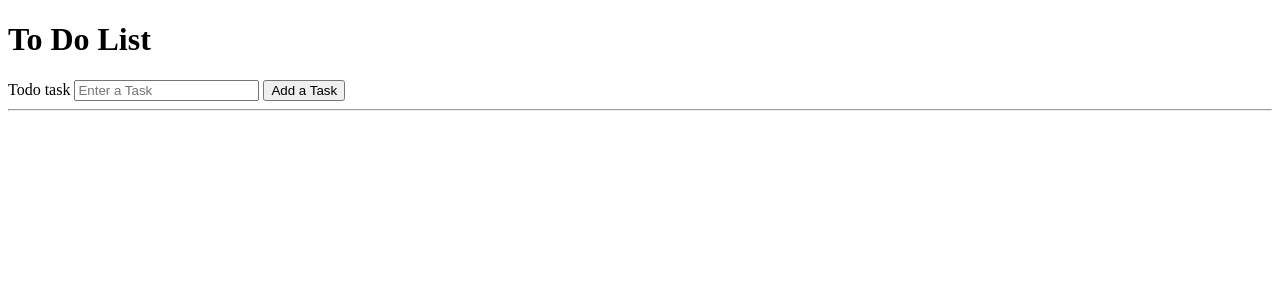
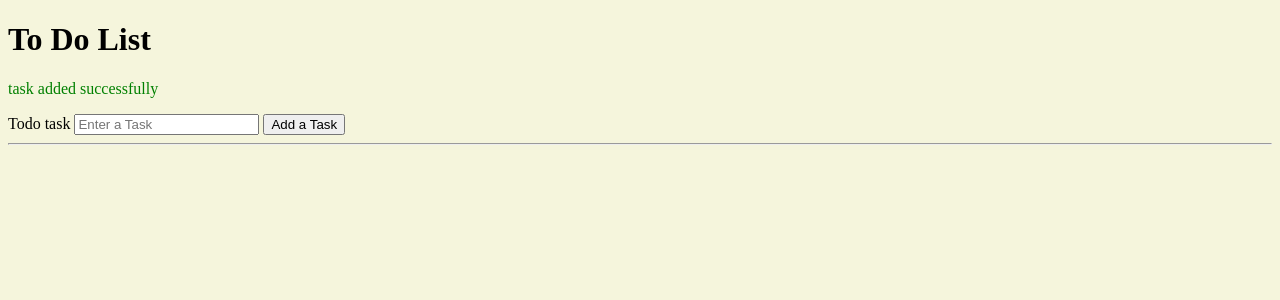
Before and after one commit to Mohamed-Shaheedullah/CN-week-7-todo-app, a Flask app: page / in a window 1280 px wide. Shown: the top 300 px of the page. Run offline with Flask 3, Linux system fonts and the light colour scheme.

Commit message:
activities done minus stretch

```diff
--- /dev/null
+++ b/website/static/style.css
@@ -0,0 +1,11 @@
+body {
+    background-color: beige;
+}
+
+.er {
+    color: red;
+}
+
+.ok {
+    color: green;
+}
--- a/website/templates/index.html
+++ b/website/templates/index.html
@@ -4,16 +4,20 @@
 <head>
     <meta charset="UTF-8">
     <meta name="viewport" content="width=device-width, initial-scale=1.0">
+    <link rel="stylesheet" href="{{ url_for('static', filename='style.css')}}">
     <title>Todo App</title>
-
 </head>
 
 <body>
     <div>
         <h1>To Do List</h1>
-        <p>{% if message %}</p>
-                {{message}}
+        <p>{% if er_message %}</p>
+                <p class="er"> {{er_message}} </p>
+            {% else  %}
+            <p class="ok">task added successfully</p>
             {% endif %}
+
+
         <form action="/add" method="post">
             <div>
                 <label>Todo task</label>
--- a/website/views.py
+++ b/website/views.py
@@ -8,8 +8,8 @@ my_view = Blueprint("my_view", __name__)
 def home():
     todo_list = Todo.query.all()    # returns list of objects
     # print(todo_list)
-    message = request.args.get("message", None)
-    return render_template("index.html", todo_list = todo_list, message=message)
+    er_message = request.args.get("er_message", None)
+    return render_template("index.html", todo_list = todo_list, er_message=er_message)
 
 # add task
 @my_view.route("/add", methods = ["POST"])
@@ -21,8 +21,8 @@ def add():
         db.session.commit()
         return redirect(url_for("my_view.home"))
     except:
-        message = "There was an error adding your task"
-        return redirect(url_for("my_view.home", message=message))
+        er_message = "There was an error adding your task"
+        return redirect(url_for("my_view.home", er_message=er_message))
 
 
 @my_view.route("/update/<todo_id>", methods=["GET", "POST"])
@@ -30,7 +30,7 @@ def update(todo_id):
     todo = Todo.query.filter_by(id=todo_id).first()
     todo.complete = not todo.complete
     db.session.commit()
-    return redirect(url_for("my_view.home"))
+    return redirect(url_for("my_view.home", er_message="              " ))
 
 # delete
 @my_view.route("/delete/<todo_id>")
@@ -38,4 +38,4 @@ def delete(todo_id):
     todo = Todo.query.filter_by(id=todo_id).first()
     db.session.delete(todo)
     db.session.commit()
-    return redirect(url_for("my_view.home"))
+    return redirect(url_for("my_view.home", er_message="              "))
```
